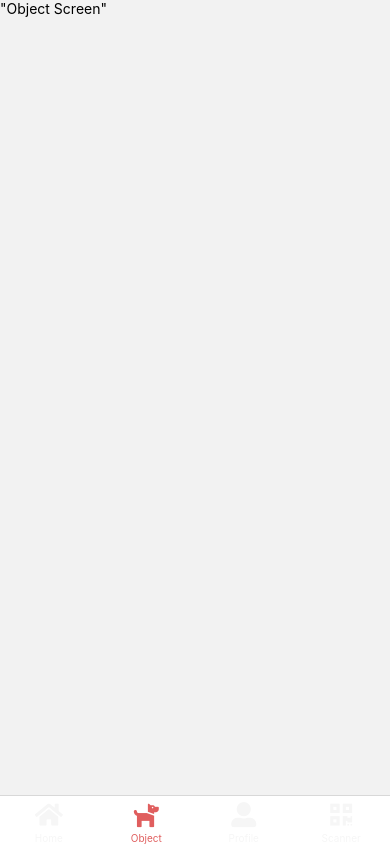
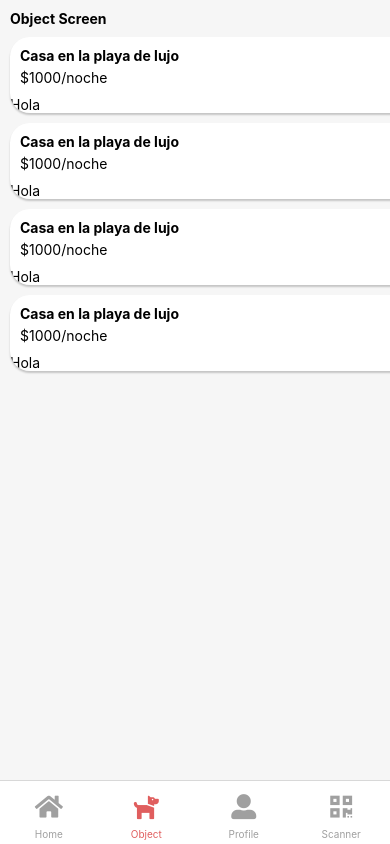
Before and after one commit to mamanidario19/pilis-mod6-mobile-placas-inteligentes, a React Native app: screen /Object in a window 390 px wide. Built offline with nearby package versions, Linux system fonts and the light colour scheme.

Commit message:
add stack navigation

```diff
--- a/App.js
+++ b/App.js
@@ -4,9 +4,9 @@ import { NavigationContainer } from '@react-navigation/native';
 import { createBottomTabNavigator } from '@react-navigation/bottom-tabs';
 import { HomeScreen } from './src/screens/HomeScreen/HomeScreen';
 import { ProfileScreen } from './src/screens/ProfileScreen/ProfileScreen';
-import { ObjectScreen } from './src/screens/ObjectScreen/ObjectScreen';
+import { ObjectStackScreen } from './src/screens/ObjectScreen/ObjectStackScreen';
 import { FontAwesome5 } from '@expo/vector-icons';
-import { COLORS } from './src/utils/theme';
+import { COLORS, SPACING } from './src/utils/theme';
 import { ScannerScreen } from './src/screens/ScannerScreen/ScannerScreen';
 
 const Tab = createBottomTabNavigator();
@@ -24,8 +24,9 @@ const screenOptions = ({ route }) => {
       <FontAwesome5 name={iconName} size={size} color={color}></FontAwesome5>
     ),
     tabBarActiveTintColor: COLORS.primary,
-    tabBarInactiveTintColor: COLORS.grey,
-    headerShown: false
+    tabBarInactiveTintColor: COLORS.inactive,
+    headerShown: false,
+    tabBarStyle: styles.tabBar
   }
 }
 
@@ -36,7 +37,7 @@ export default function App() {
       <NavigationContainer>
         <Tab.Navigator screenOptions={screenOptions}>
           <Tab.Screen name="Home" component={HomeScreen} />
-          <Tab.Screen name="Object" component={ObjectScreen} />
+          <Tab.Screen name="Object" component={ObjectStackScreen} />
           <Tab.Screen name="Profile" component={ProfileScreen} />
           <Tab.Screen name="Scanner" component={ScannerScreen} />
         </Tab.Navigator>
@@ -47,10 +48,9 @@ export default function App() {
 }
 
 const styles = StyleSheet.create({
-  container: {
-    flex: 1,
-    backgroundColor: '#fff',
-    alignItems: 'center',
-    justifyContent: 'center',
+  tabBar: {
+    height: SPACING.xxxl,
+    paddingBottom: SPACING.xs,
+    paddingTop: SPACING.xs
   },
 });
--- a/package.json
+++ b/package.json
@@ -11,6 +11,7 @@
   "dependencies": {
     "@react-navigation/bottom-tabs": "^6.5.8",
     "@react-navigation/native": "^6.1.7",
+    "@react-navigation/native-stack": "^6.9.13",
     "expo": "~49.0.8",
     "expo-status-bar": "~1.6.0",
     "react": "18.2.0",
--- /dev/null
+++ b/src/api/data.js
@@ -0,0 +1,32 @@
+export const data = [
+  {
+    id: '1',
+    title: 'Casa en la playa de lujo',
+    location: 'Malibú, California',
+    rating: '4.9',
+    description: 'Escapa a esta hermosa casa de playa ubicada en las costas de Malibú.',
+    price: '$1000/noche'
+  }, {
+    id: '2',
+    title: 'Casa en la playa de lujo',
+    location: 'Malibú, California',
+    rating: '4.9',
+    description: 'Escapa a esta hermosa casa de playa ubicada en las costas de Malibú.',
+    price: '$1000/noche'
+  }, {
+    id: '3',
+    title: 'Casa en la playa de lujo',
+    location: 'Malibú, California',
+    rating: '4.9',
+    description: 'Escapa a esta hermosa casa de playa ubicada en las costas de Malibú.',
+    price: '$1000/noche'
+  }
+  , {
+    id: '4',
+    title: 'Casa en la playa de lujo',
+    location: 'Malibú, California',
+    rating: '4.9',
+    description: 'Escapa a esta hermosa casa de playa ubicada en las costas de Malibú.',
+    price: '$1000/noche'
+  }
+]
--- /dev/null
+++ b/src/screens/ObjectDetailScreen/ObjectDetailScreen.jsx
@@ -0,0 +1,15 @@
+import React from "react";
+import { View, Text, ScrollView } from "react-native"
+import { styles } from "./ObjectDetailScreen.styles"
+
+export const ObjectDetailScreen = ({ route }) => {
+  console.warn(route.params)
+  const { item } = route.params
+  return (
+    <ScrollView style={styles.container}>
+      <Text>Object Detail Screen</Text>
+    </ScrollView>
+
+  )
+
+}
--- /dev/null
+++ b/src/screens/ObjectDetailScreen/ObjectDetailScreen.styles.js
@@ -0,0 +1,64 @@
+import { StyleSheet, StatusBar, Dimensions } from 'react-native'
+import { COLORS, FONT_SIZE } from '../../utils/theme'
+
+export const styles = StyleSheet.create({
+  container: {
+    flex: 1,
+    backgroundColor: COLORS.white,
+    marginTop: StatusBar.currentHeight
+  },
+  imageContainer: {
+    height: 300
+  },
+  image: {
+    width: Dimensions.get('screen').width,
+    height: 300
+  },
+  textContainer: {
+    padding: 20
+  },
+  title: {
+    fontSize: 24,
+    fontWeight: 'bold',
+    marginBottom: 10
+  },
+  location: {
+    fontSize: 18,
+    color: '#666',
+    marginBottom: 5
+  },
+  price: {
+    fontSize: 20,
+    color: '#444',
+    marginBottom: 5
+  },
+  ratingContainer: {
+    flexDirection: 'row',
+    alignItems: 'center'
+  },
+  rating: {
+    marginLeft: 8,
+    color: COLORS.text,
+    fontSize: FONT_SIZE.md
+  },
+  description: {
+    fontSize: 18,
+    lineHeight: 26,
+    marginTop: 10
+  },
+  map: {
+    height: 250,
+    marginVertical: 20,
+    borderRadius: 10
+  },
+  webButton: {
+    textAlign: 'center',
+    backgroundColor: COLORS.primary,
+    color: COLORS.white,
+    borderRadius: 20,
+    paddingHorizontal: 10,
+    paddingVertical: 8,
+    width: 100,
+    marginTop: 10
+  }
+})
--- a/src/screens/ObjectScreen/ObjectScreen.jsx
+++ b/src/screens/ObjectScreen/ObjectScreen.jsx
@@ -1,11 +1,35 @@
 import React from "react";
-import { Text, View, SafeAreaView } from "react-native";
-import { styles } from "./ObjectScreen.styles"
+import { Text, View, SafeAreaView, FlatList, Pressable, Image } from "react-native";
+import { styles } from "./ObjectScreen.styles.js"
 
-export const ObjectScreen = () => {
+import { data } from "../../api/data.js"
+
+
+
+export const ObjectScreen = ({ navigation }) => {
+
+  /* Cards */
+  const renderData = ({ item }) => (
+    <Pressable onPress={() => navigation.navigate("Detail", { item })}>
+      <View style={styles.itemContainer}>
+        <Text style={styles.itemTitle}>{item.title}</Text>
+        <Text style={styles.itemPrice}>{item.price}</Text>
+        <Text>Hola</Text>
+      </View>
+    </Pressable>
+    //<Image source={item.images[0]} style={itemContainer} />
+  )
   return (
-    <SafeAreaView styles={styles.container}>
-      <Text styles={styles.title}>"Object Screen"</Text>
-    </SafeAreaView>
+    <SafeAreaView style={styles.container}>
+
+      <Text style={styles.itemTitle}>Object Screen </Text>
+      <FlatList
+        data={data}
+        renderItem={renderData}
+        keyExtractor={item => item.id}
+        style={styles.itemList}
+      />
+
+    </SafeAreaView >
   )
 }
--- a/src/screens/ObjectScreen/ObjectScreen.styles.js
+++ b/src/screens/ObjectScreen/ObjectScreen.styles.js
@@ -1,67 +1,42 @@
-import { StyleSheet, StatusBar, Dimensions } from 'react-native'
+import { Dimensions, StyleSheet, StatusBar } from 'react-native'
 import { COLORS } from '../../utils/theme'
 
 export const styles = StyleSheet.create({
   container: {
-    justifyContent: 'center',
     flex: 1,
-    padding: 32,
-    backgroundColor: '#fff',
-    marginTop: StatusBar.currentHeight
+    marginTop: StatusBar.currentHeight,
+    backgroundColor: COLORS.grey
   },
-  title: {
-    fontSize: 24,
+  itemContainer: {
+    flex: 1,
+    width: Dimensions.get('screen').width - 20,
+    borderRadius: 20,
+    overflow: 'hidden',
+    marginBottom: 10,
+    backgroundColor: COLORS.white,
+    //shadow
+    elevation: 3,
+    shadowColor: '#000',
+    shadowOffset: { width: 0, height: 2 },
+    shadowOpacity: 0.2,
+    shadowRadius: 2
+  },
+  itemList: {
+    padding: 10
+  },
+  itemImage: {
+    height: 200,
+    width: '100%',
+    resizeMode: 'cover'
+  },
+  itemTitle: {
     fontWeight: 'bold',
-    marginBottom: 16,
-    textAlign: 'center'
+    marginTop: 10,
+    marginHorizontal: 10
   },
-  inputContainer: {
-    marginBottom: 12
-  },
-  input: {
-    borderColor: '#ccc',
-    borderWidth: 1,
-    borderRadius: 16,
-    paddingHorizontal: 12,
-    marginBottom: 5,
-    padding: 8
-  },
-  errorText: {
-    color: 'red',
-    fontSize: 12
-  },
-  errorContainer: {
-    flexDirection: 'row',
-    gap: 6,
-    alignItems: 'center'
-  },
-  button: {
-    backgroundColor: COLORS.primary,
-    paddingVertical: 10,
-    paddingHorizontal: 20,
-    borderRadius: 16,
-    marginTop: 8,
-    alignItems: 'center'
-  },
-  buttonText: {
-    color: '#fff',
-    fontSize: 18,
-    fontWeight: 'bold'
-  },
-  passwordToggleText: {
-    color: 'blue'
-  },
-  tittleRegister: {
-    flexDirection: 'row',
-    marginTop: 20,
-    justifyContent: 'center'
-  },
-  switchLink: {
-    color: COLORS.primary
-  },
-  toggleIcon: {
-    position: 'absolute',
-    top: 10,
-    right: 15
+  itemPrice: {
+    marginTop: 5,
+    marginBottom: 10,
+    marginHorizontal: 10
   }
 })
--- /dev/null
+++ b/src/screens/ObjectScreen/ObjectStackScreen.jsx
@@ -0,0 +1,16 @@
+import React from "react";
+import { ObjectDetailScreen } from "../ObjectDetailScreen/ObjectDetailScreen";
+import { ObjectScreen } from "./ObjectScreen";
+import { createNativeStackNavigator } from "@react-navigation/native-stack";
+
+const ObjectStack = createNativeStackNavigator()
+
+export const ObjectStackScreen = () => {
+  return (
+    <ObjectStack.Navigator screenOptions={{ headerShown: false }}>
+      <ObjectStack.Screen name="ObjectSearch" component={ObjectScreen} />
+      <ObjectStack.Screen name="Detail" component={ObjectDetailScreen} />
+    </ObjectStack.Navigator>
+  )
+
+}
```
Also changed, not shown: 1 other file (tests, documents, lock files or other folders).
